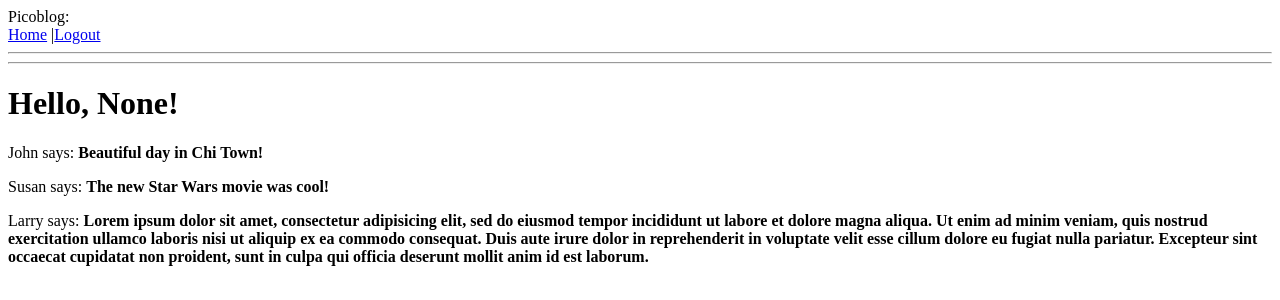
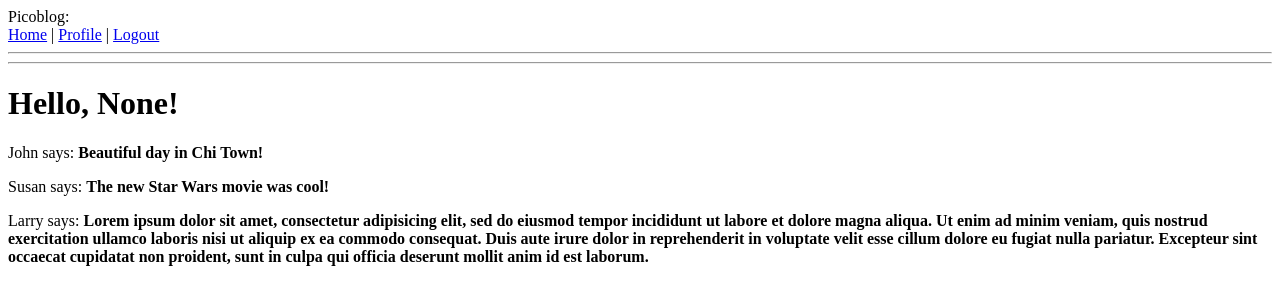
Before and after one commit to samcheck/FlaskMicroblog, a Flask app: page / in a window 1280 px wide. Shown: the top 300 px of the page. Run offline with Flask 2, Linux system fonts and the light colour scheme; a user stored in the database is signed in.

Commit message:
Adding user route on base.html navigation

```diff
--- a/app/templates/base.html
+++ b/app/templates/base.html
@@ -10,7 +10,8 @@
         <div>Picoblog:<br>
             <a href="{{ url_for('index') }}">Home</a>
             {% if g.user.is_authenticated %}
-            |<a href="{{ url_for('logout') }}">Logout</a>
+            | <a href="{{ url_for('user', nickname=g.user.nickname) }}">Profile</a>
+            | <a href="{{ url_for('logout') }}">Logout</a>
             {% endif %}
         </div>
         <hr>
```
